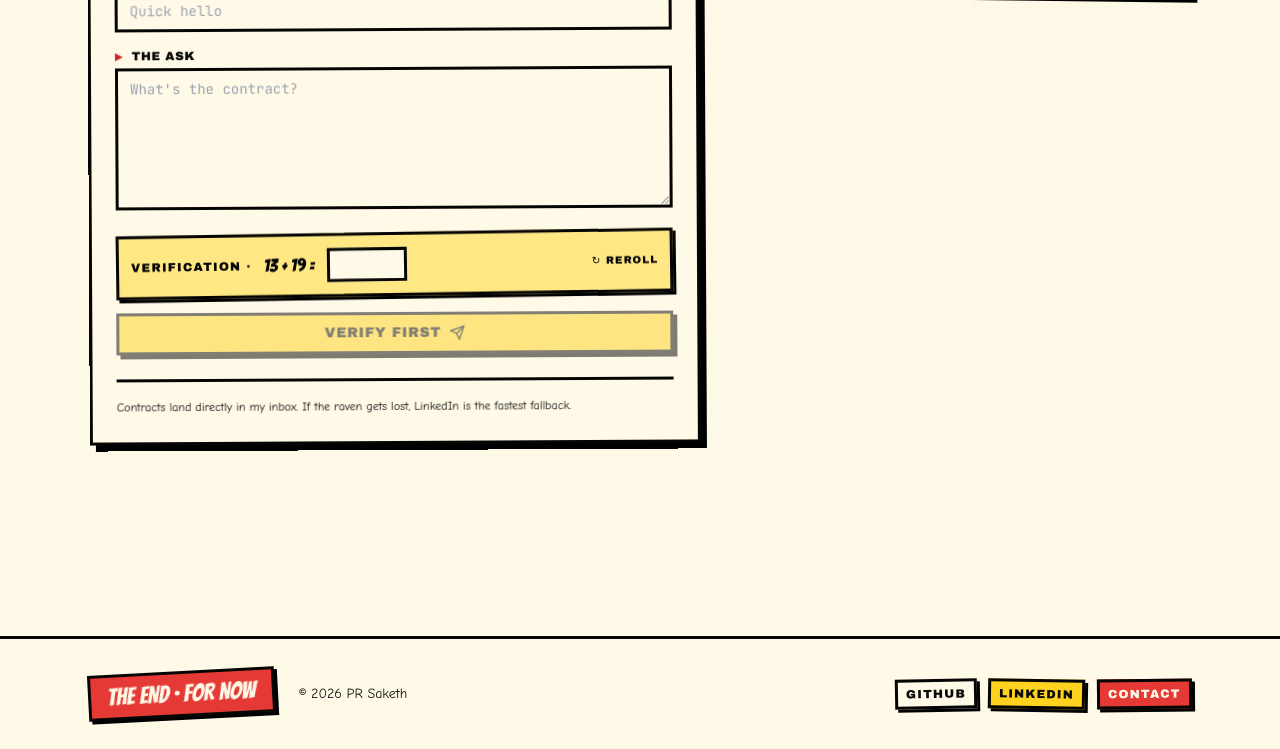
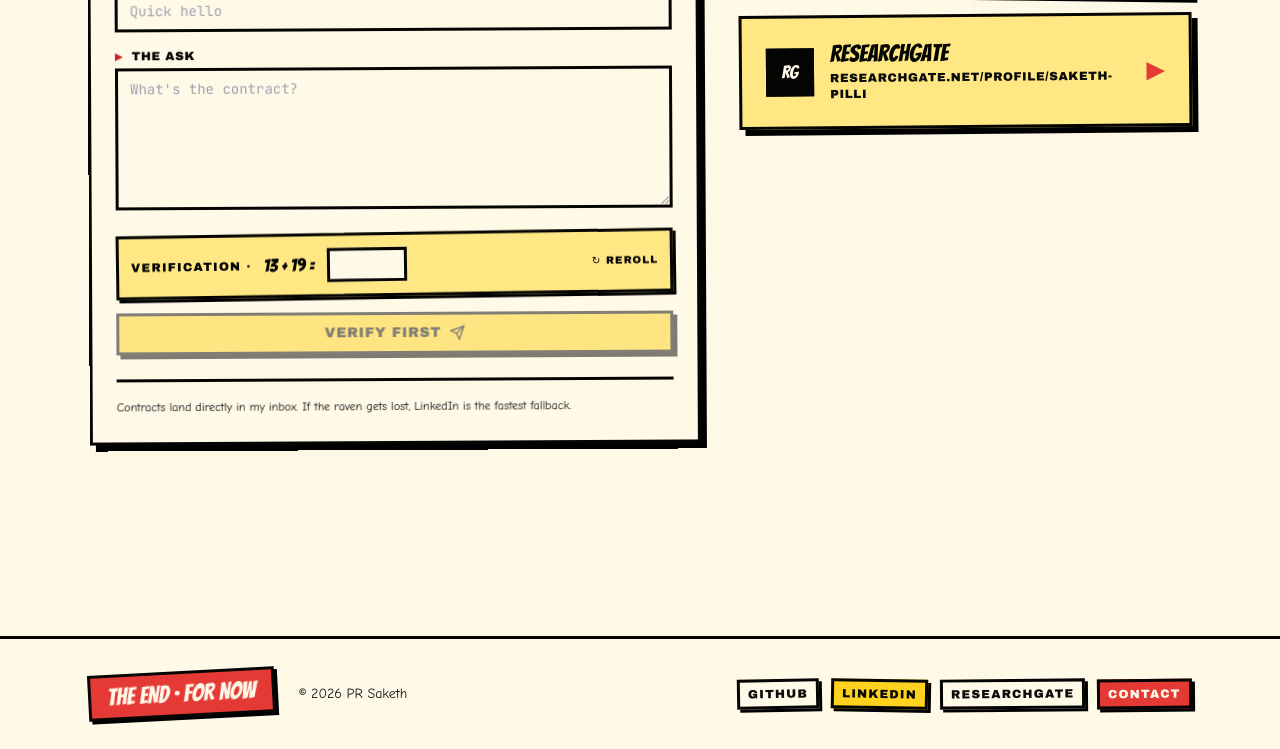
Before and after one commit to sakethpilli007/sakethpilli007.github.io, an Astro site: page /contact in a window 1280 px wide. Shown: the part 722-1471 px from the top of the page. Built offline with nearby package versions, Linux system fonts and the light colour scheme; Astro itself is replaced by a stand-in of ours.

Commit message:
Add ResearchGate links and update CV

```diff
--- a/src/components/Footer.astro
+++ b/src/components/Footer.astro
@@ -36,6 +36,13 @@ const year = new Date().getFullYear();
         style="transform: rotate(1deg);"
       >LinkedIn</a>
       <a
+        href={config.links.researchgate}
+        target="_blank"
+        rel="noopener noreferrer"
+        class="font-heavy uppercase tracking-widest text-xs border-3 border-ink-900 bg-paper px-2 py-1 shadow-comic-sm"
+        style="transform: rotate(-0.5deg);"
+      >ResearchGate</a>
+      <a
         href="/contact"
         class="font-heavy uppercase tracking-widest text-xs border-3 border-ink-900 bg-pow-500 text-paper px-2 py-1 shadow-comic-sm"
         style="transform: rotate(-0.5deg);"
--- a/src/config.ts
+++ b/src/config.ts
@@ -19,6 +19,7 @@ export const config = {
   links: {
     github: 'https://github.com/sakethpilli007',
     linkedin: 'https://linkedin.com/in/pr-saketh007',
+    researchgate: 'https://www.researchgate.net/profile/Saketh-Pilli',
     shadertoy: 'https://www.shadertoy.com/view/tcGcRR',
   },
   stats: [
--- a/src/pages/contact.astro
+++ b/src/pages/contact.astro
@@ -19,7 +19,7 @@ const ACCESS_KEY = '96fccd2d-9683-44ba-bcee-ad09120ae046';
 
 <BaseLayout
   title="Contact"
-  description="Get in touch with PR Saketh via email, LinkedIn, or GitHub."
+  description="Get in touch with PR Saketh via email, LinkedIn, GitHub, or ResearchGate."
 >
   <!-- ── QUEST-GIVER BANNER ───────────────────────────────────────────── -->
   <section class="container-wide pt-12 pb-4">
@@ -258,6 +258,25 @@ const ACCESS_KEY = '96fccd2d-9683-44ba-bcee-ad09120ae046';
           <div class="font-display text-2xl leading-none text-ink-900">GitHub</div>
           <div class="font-heavy uppercase text-xs tracking-wider text-ink-800 mt-1">
             github.com/sakethpilli007
+          </div>
+        </div>
+        <span class="ml-auto font-display text-2xl text-pow-500 leading-none" aria-hidden="true">▶</span>
+      </a>
+
+      <a
+        href={config.links.researchgate}
+        target="_blank"
+        rel="noopener noreferrer"
+        class="panel panel-flat bg-zap-200 flex items-center gap-4 text-ink-900 hover:bg-zap-400 transition-colors"
+        style="transform: rotate(-0.5deg);"
+      >
+        <span class="flex-shrink-0 inline-flex items-center justify-center w-12 h-12 bg-ink-900 text-paper border-3 border-ink-900 font-display text-lg leading-none">
+          RG
+        </span>
+        <div>
+          <div class="font-display text-2xl leading-none text-ink-900">ResearchGate</div>
+          <div class="font-heavy uppercase text-xs tracking-wider text-ink-800 mt-1">
+            researchgate.net/profile/Saketh-Pilli
           </div>
         </div>
         <span class="ml-auto font-display text-2xl text-pow-500 leading-none" aria-hidden="true">▶</span>
```
Also changed, not shown: 1 other file.
